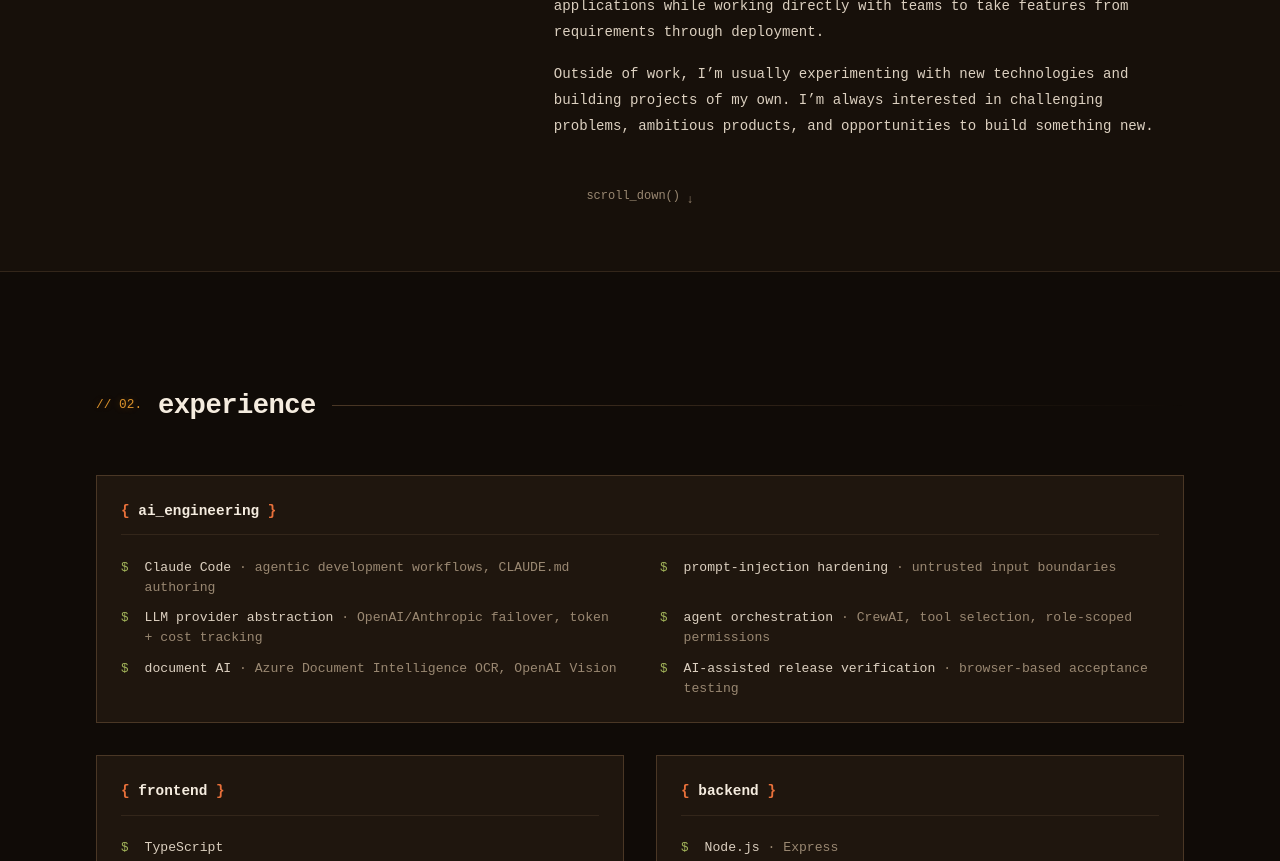
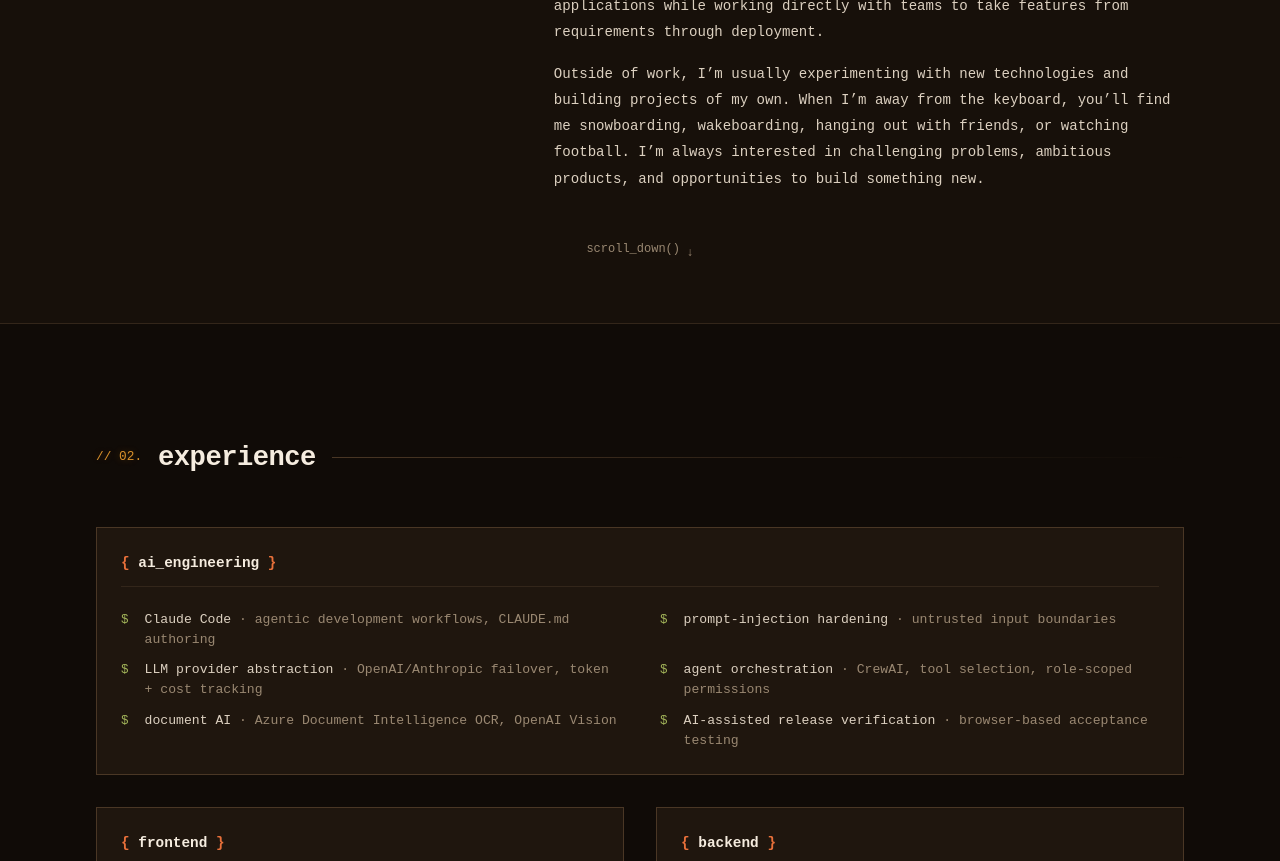
Before and after one commit to Austin-Brock/Austin-Brock.github.io, a plain HTML site: page index.html in a window 1280 px wide. Shown: the part 1388-2249 px from the top of the page. Drawn offline with Linux system fonts and the light colour scheme; a web font is replaced by a local one.

Commit message:
Added hobbies to the bio
The about section now mentions snowboarding, wakeboarding, time with
friends, and watching football alongside the side-project line.

Co-Authored-By: Claude Fable 5.2 <noreply@anthropic.com>

```diff
--- a/index.html
+++ b/index.html
@@ -159,8 +159,9 @@
           </p>
           <p class="bio-text">
             Outside of work, I’m usually experimenting with new technologies and building projects of my
-            own. I’m always interested in challenging problems, ambitious products, and opportunities to
-            build something new.
+            own. When I’m away from the keyboard, you’ll find me snowboarding, wakeboarding, hanging out
+            with friends, or watching football. I’m always interested in challenging problems, ambitious
+            products, and opportunities to build something new.
           </p>
         </div>
       </div>
```
